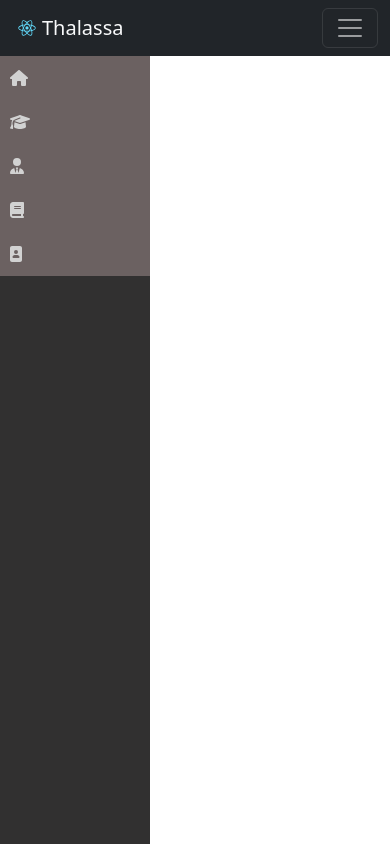
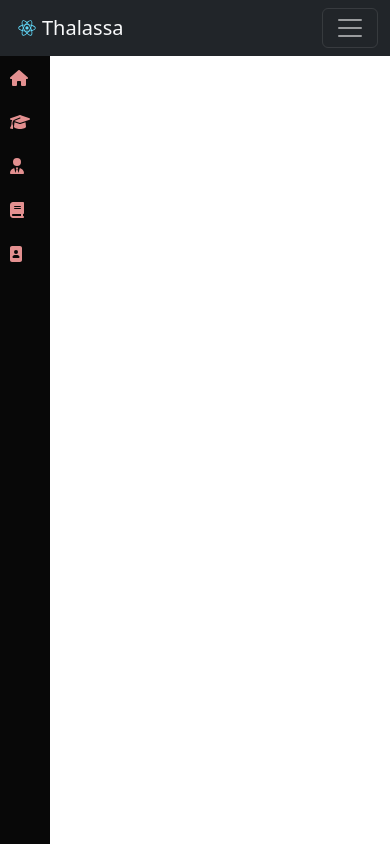
Before and after one commit to vinay-kumar-ps/React_school_management, a React (Create React App) app: page / in a window 390 px wide. Built offline with nearby package versions, Linux system fonts and the light colour scheme.

Commit message:
learning

```diff
--- a/src/App.css
+++ b/src/App.css
@@ -1,18 +1,18 @@
 .sidebar{
-  background-color: rgb(49, 48, 48);
+  background-color: rgb(8, 8, 8);
   width: 150px;
   height: calc(100vh - 56px);
   position: fixed;
 }
 
 .sidebar a{
-  color: rgb(210, 210, 210);
+  color: rgb(227, 144, 144);
   text-decoration: none;
   display: block;
   padding: 10px;
 }
 .sidebar a.active{
-  background-color: rgb(107, 97, 97);
+  background-color: rgb(8, 8, 8);
   text-decoration: initial;
 }
 .sidebar a:hover{
@@ -22,3 +22,8 @@
 .sidebar .nav-link span{
   padding-left: 15px;
 }
+@media (max-width: 767px){
+  .sidebar{
+    width: 50px;
+  }
+}
```
